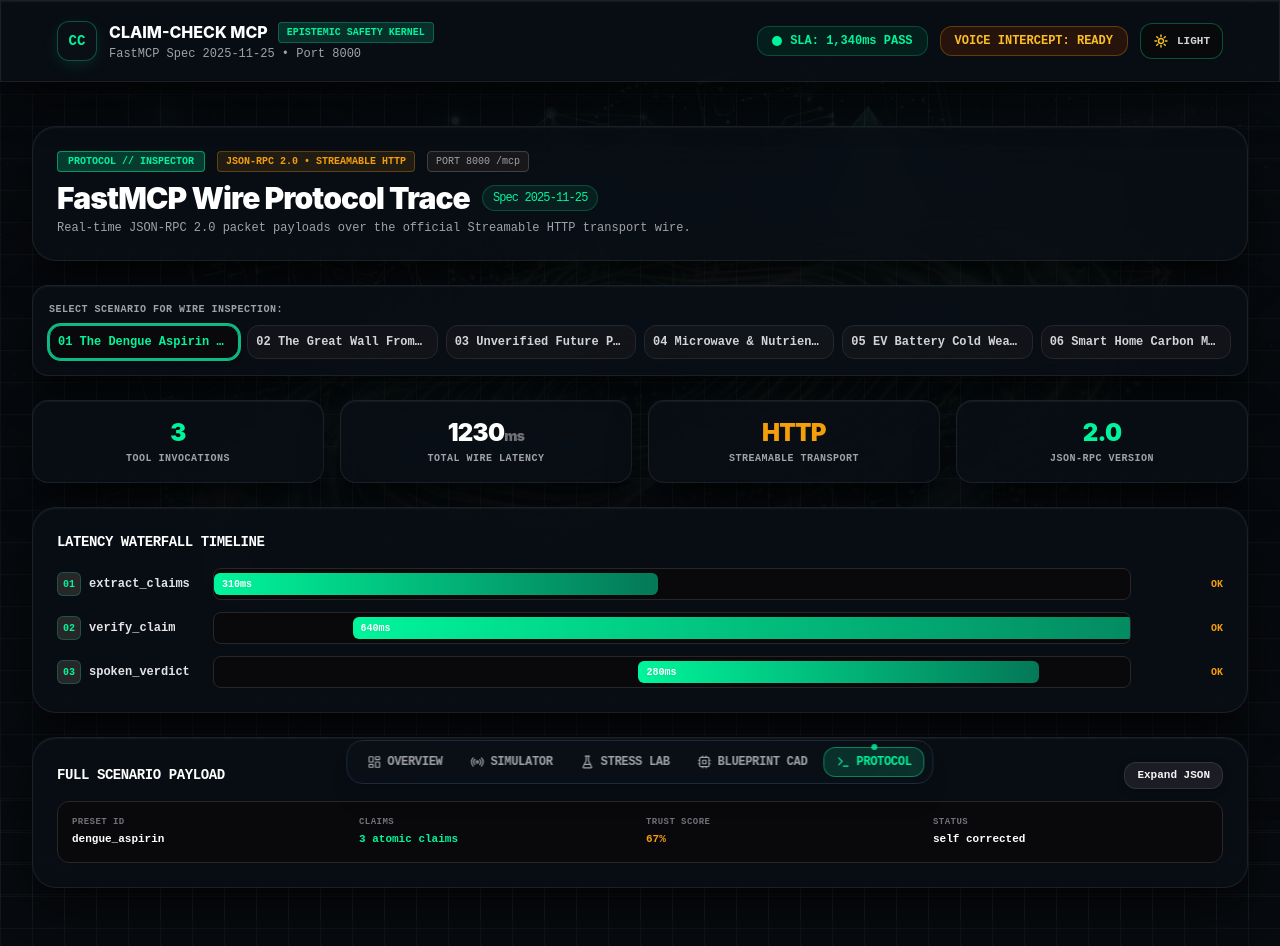
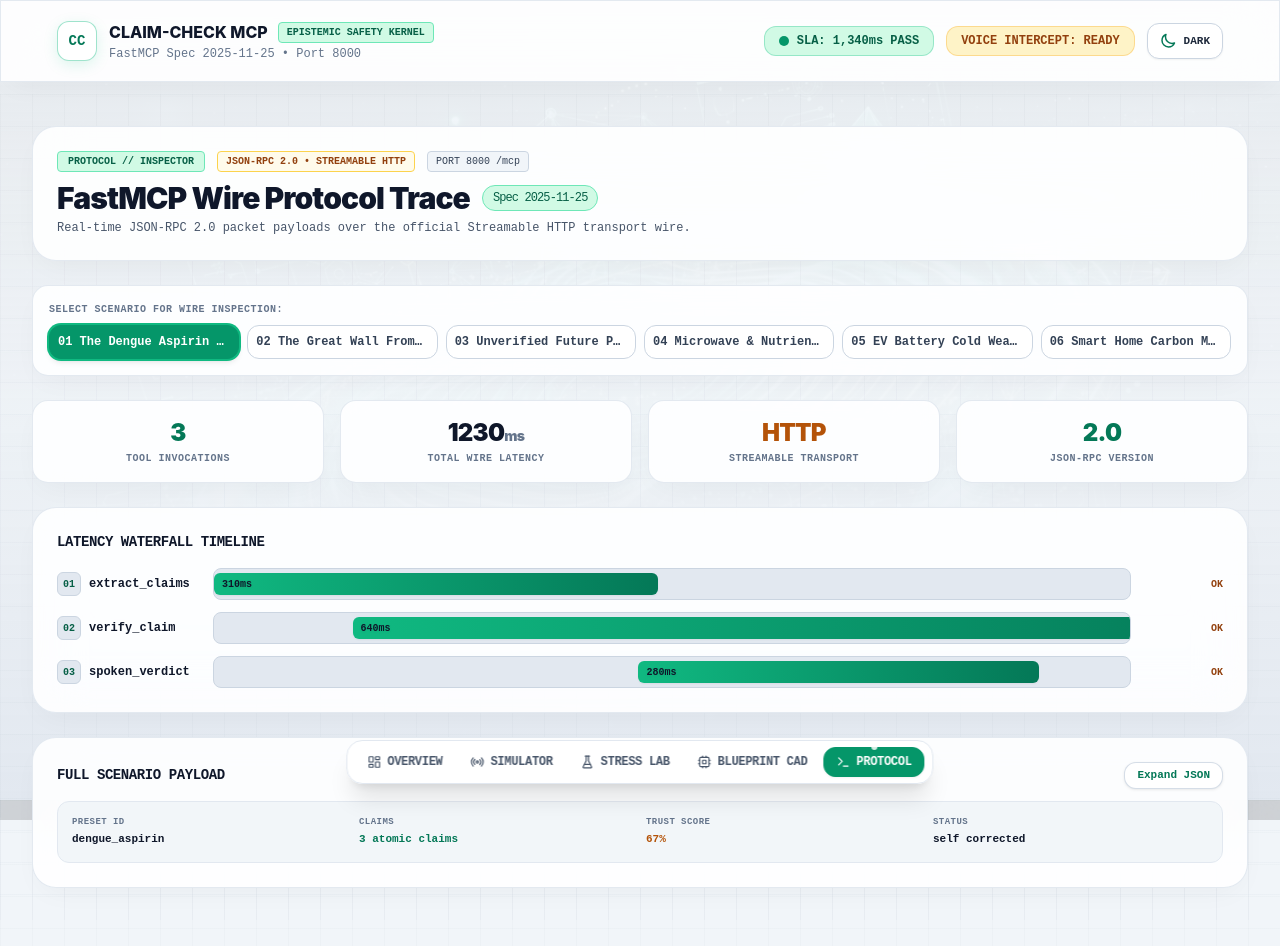
Before and after one commit to Claim-Check-team/Claim_Check_Mcp, a Next.js app in the folder frontend/: page /protocol in a window 1280 px wide. Shown: the top 946 px of the page. Built offline with nearby package versions, Linux system fonts and the light colour scheme; no server answers.

Commit message:
feat: set light mode as default theme on first load

```diff
--- a/frontend/app/layout.tsx
+++ b/frontend/app/layout.tsx
@@ -18,7 +18,7 @@
       <head>
         <script
           dangerouslySetInnerHTML={{
-            __html: `(function(){try{var t=localStorage.getItem('theme');if(t==='light'){document.documentElement.classList.remove('dark');}else{document.documentElement.classList.add('dark');}}catch(e){}})();`,
+            __html: `(function(){try{var t=localStorage.getItem('theme');if(t==='dark'){document.documentElement.classList.add('dark');}else{document.documentElement.classList.remove('dark');}}catch(e){}})();`,
           }}
         />
       </head>
--- a/frontend/components/ThemeToggle.tsx
+++ b/frontend/components/ThemeToggle.tsx
@@ -9,12 +9,12 @@
   useEffect(() => {
     setMounted(true);
     const stored = localStorage.getItem('theme');
-    if (stored === 'light') {
+    if (stored === 'dark') {
+      setIsDark(true);
+      document.documentElement.classList.add('dark');
+    } else {
       setIsDark(false);
       document.documentElement.classList.remove('dark');
-    } else {
-      setIsDark(true);
-      document.documentElement.classList.add('dark');
     }
   }, []);
 
```
